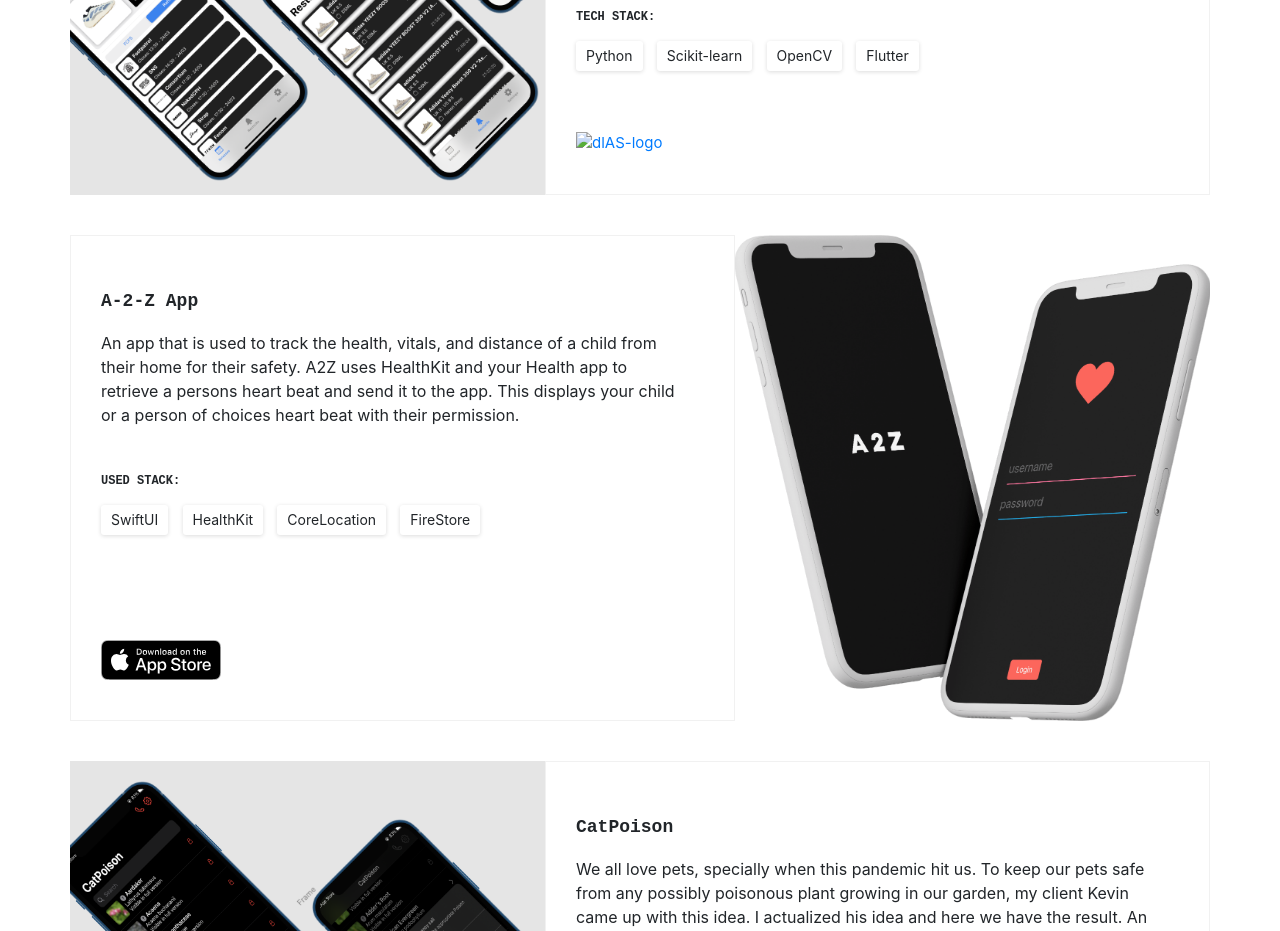
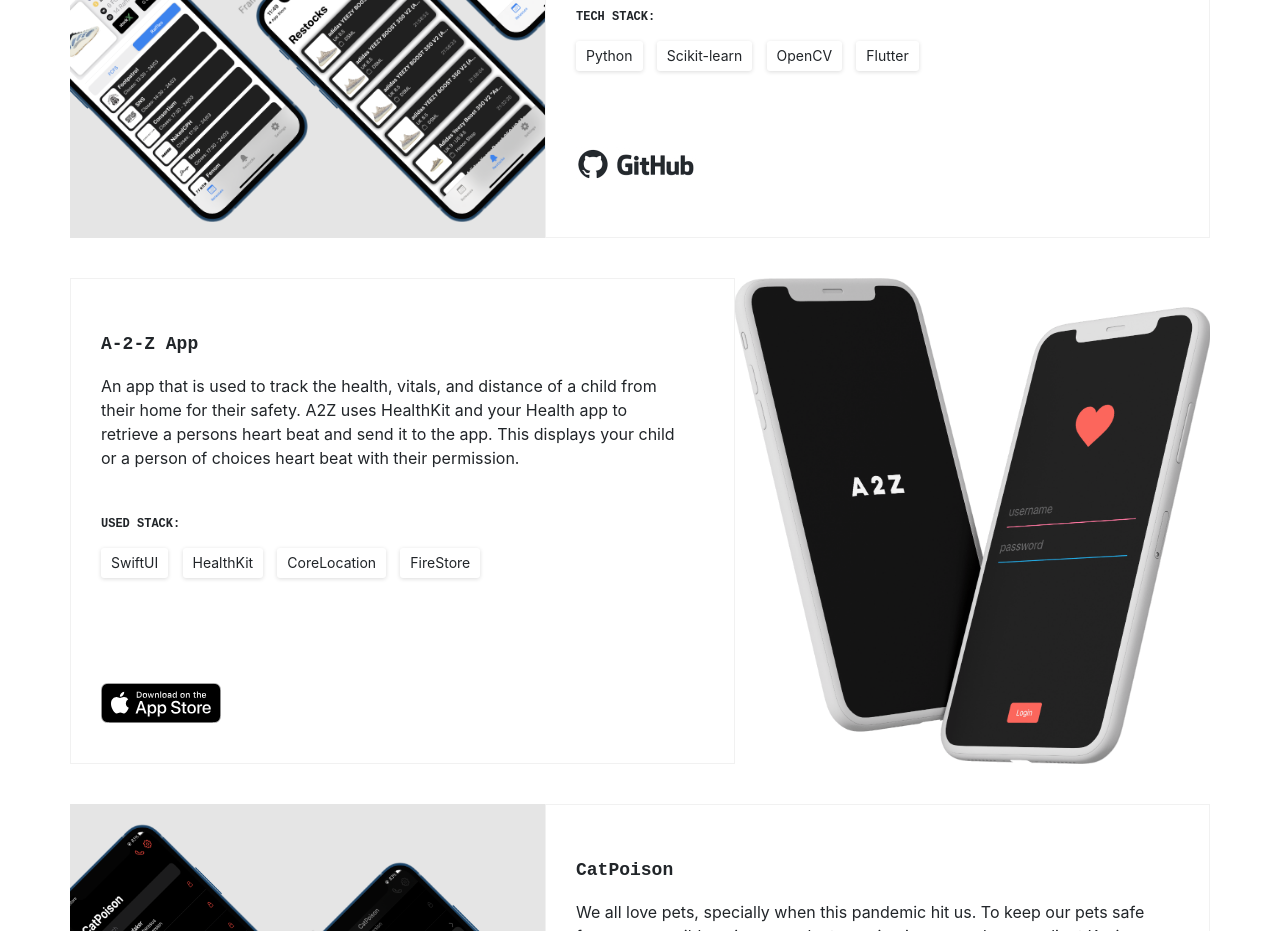
Before and after one commit to k-rishabh6172/k-rishabh6172.github.io, a plain HTML site: page index.html in a window 1280 px wide. Shown: the part 1440-2371 px from the top of the page. Drawn offline with nearby package versions, Linux system fonts and the light colour scheme; a web font is replaced by a local one.

Commit message:
Update index.html

```diff
--- a/index.html
+++ b/index.html
@@ -159,7 +159,7 @@
                         </ul>
                         <br><br>
                         <a href="https://github.com/k-rishabh6172/jScan">
-                            <img src="./images/githubLogo.png" alt="dlAS-logo">
+                            <img src="./images/githubLogo(1).jpg" alt="dlAS-logo">
                                 </a>
                     </div>
                 </div>
```
